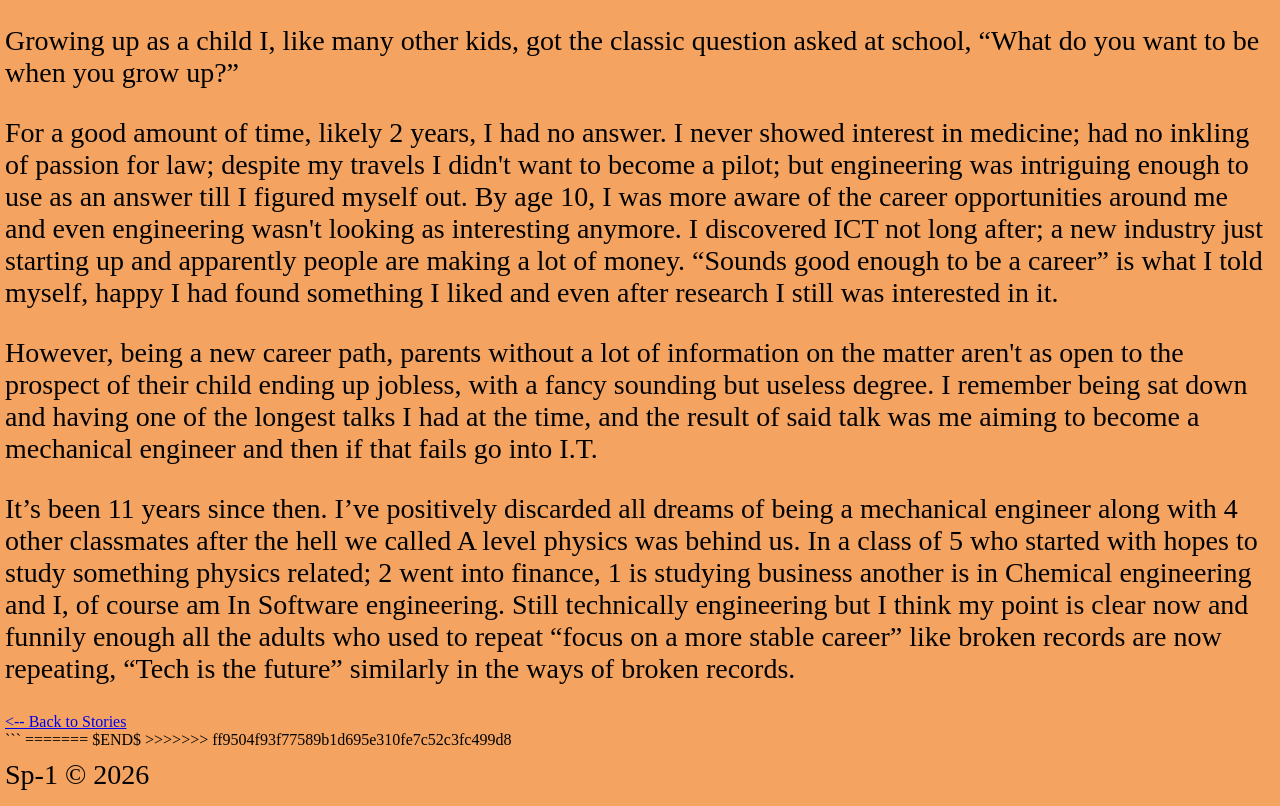
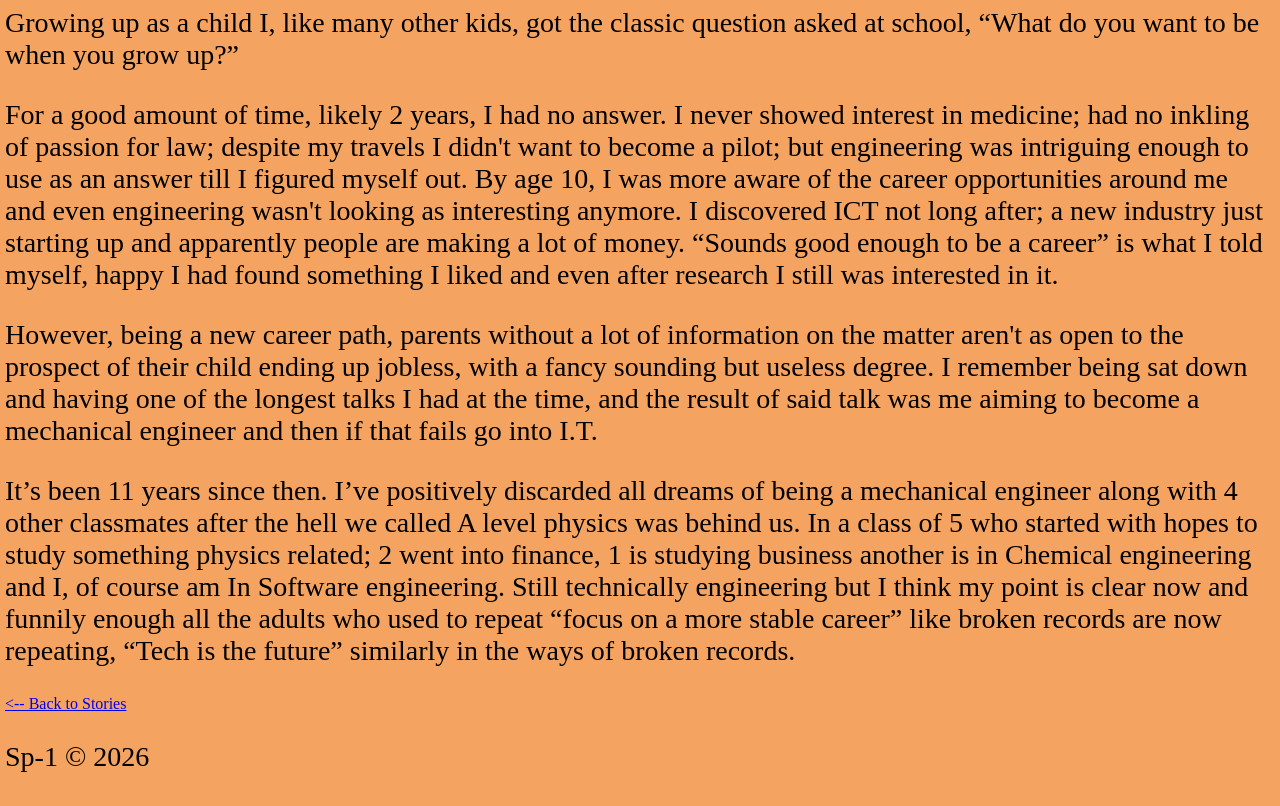
Before and after one commit to Tkay-G/Sp1-Stories, a plain HTML site: page stories/story1.html in a window 1280 px wide. Shown: the part 197-1003 px from the top of the page. Before the commit the page ends 951 px from the top, so only its background shows below. Drawn offline with Linux system fonts and the light colour scheme.

Commit message:
deploy fix ( fix html files)

```diff
--- a/style.css
+++ b/style.css
@@ -1,31 +1,25 @@
 body {
     background-color: sandybrown;
-    height: 100%;
+    min-height: 100vh;
     margin: 5px;
 
     display: flex;
     flex-direction: column;
-
-
 }
 
-p{
+p {
     font-size: 28px;
 }
 
 .stories {
     display: grid;
 
-    /* Two columns */
     grid-template-columns: 1fr 1fr;
 
-    /* Space between the cards */
     gap: 20px;
 
-    /* Prevent the grid from becoming ridiculously wide */
     max-width: 1000px;
 
-    /* Center the grid */
     margin: 0 auto;
 
     padding: 20px;
@@ -45,20 +39,21 @@
     transition: transform 0.2s;
 }
 
-/* Small screens / phones */
+
+/* Mobile */
 
 @media (max-width: 600px) {
 
     .stories {
-        /* Change from 2 columns to 1 */
         grid-template-columns: 1fr;
-
         padding: 15px;
     }
 
 }
 
-footer{
+
+/* Footer */
+
+footer {
     margin-top: auto;
-    position: fixed;
 }
```
Also changed, not shown: stories/story1.html (+1 -12 lines), stories/story2.html (+0 -12 lines), stories/story3.html (+1 -12 lines), stories/story4.html (+0 -12 lines).
